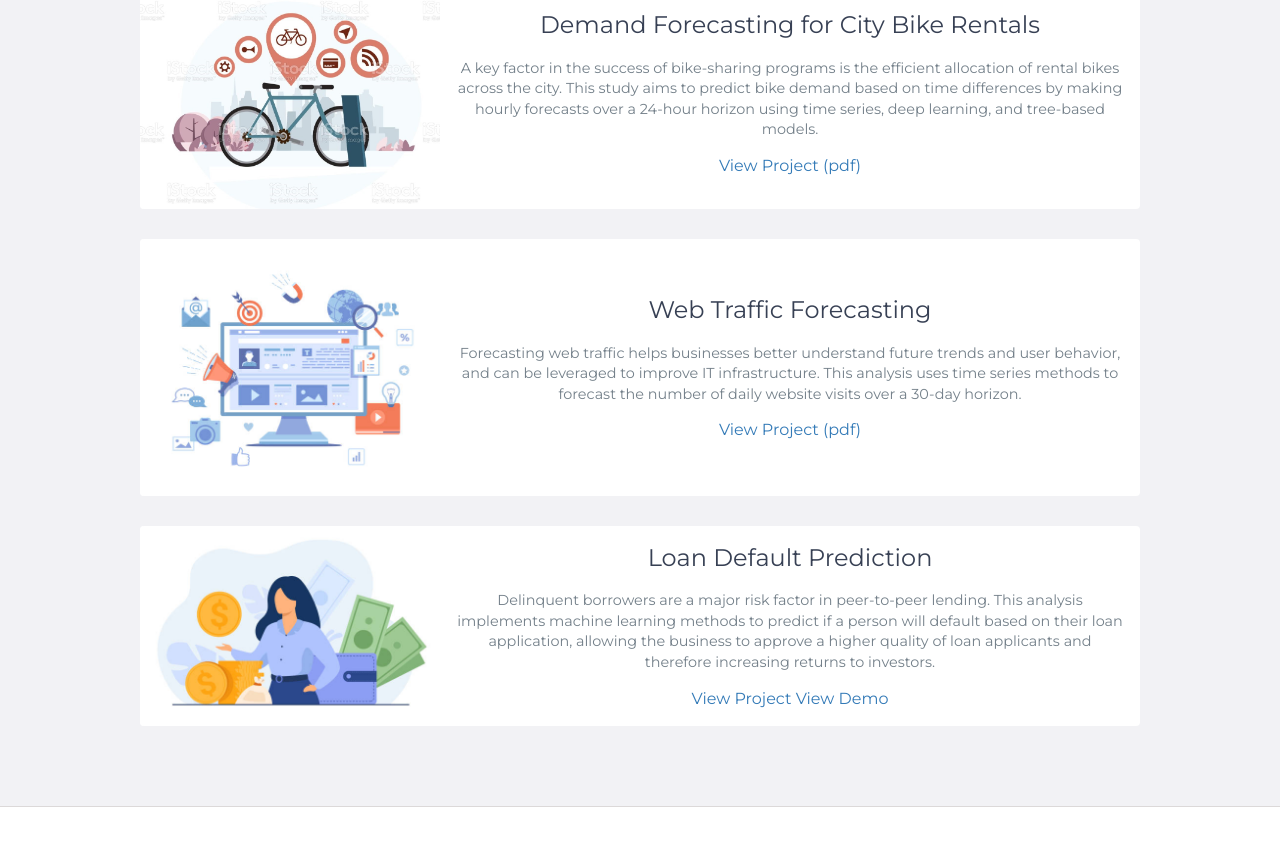
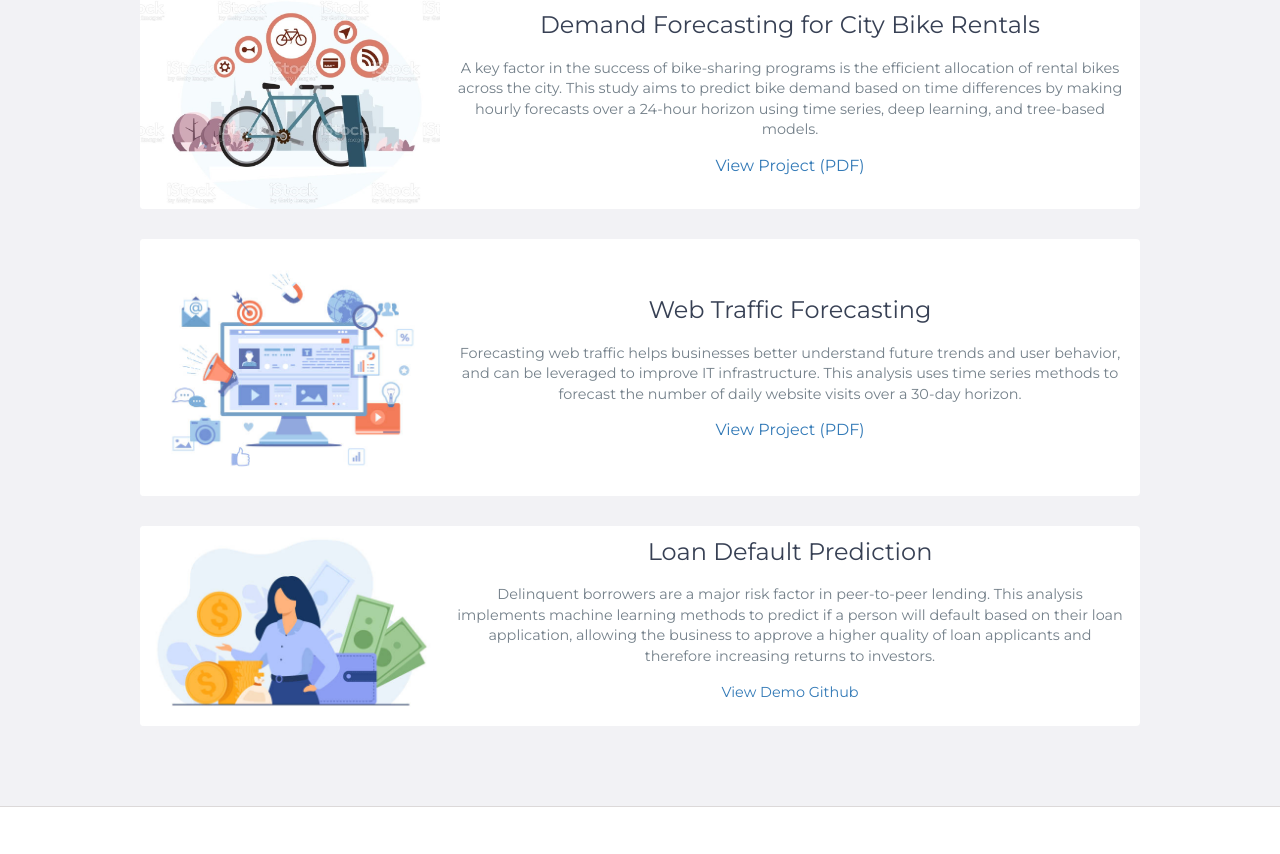
Before and after one commit to maxwkut/maxwkut.github.io, a website: page index.html in a window 1280 px wide. Shown: the part 1316-2170 px from the top of the page. Drawn offline with nearby package versions, Linux system fonts and the light colour scheme.

Commit message:
Update index.html

```diff
--- a/index.html
+++ b/index.html
@@ -113,7 +113,7 @@
                             This study aims to predict bike demand based on time differences by making hourly forecasts over a 24-hour horizon using
                             time series, deep learning, and tree-based models.
                         </p>
-                        <a href="https://github.com/maxwkut/BikeDemand/blob/main/BikeFinal.pdf">View Project (pdf)</a>
+                        <a href="https://github.com/maxwkut/BikeDemand/blob/main/BikeFinal.pdf">View Project (PDF)</a>
                     </div>
                     <!-- End .project-info -->
                 </div>
@@ -130,7 +130,7 @@
                             Forecasting web traffic helps businesses better understand future trends and user behavior, and can be leveraged to improve IT infrastructure.
 				This analysis uses time series methods to forecast the number of daily website visits over a 30-day horizon.
                         </p>
-                        <a href="https://github.com/maxwkut/Web-Traffic-Forecasting/blob/main/WebTraffic.pdf">View Project (pdf)</a>
+                        <a href="https://github.com/maxwkut/Web-Traffic-Forecasting/blob/main/WebTraffic.pdf">View Project (PDF)</a>
                     </div>
                     <!-- End .project-info -->
                 </div>
@@ -148,8 +148,11 @@
                             Delinquent borrowers are a major risk factor in peer-to-peer lending.
 				This analysis implements machine learning methods to predict if a person will default based on their loan application, allowing the business to approve a higher quality of loan applicants and therefore increasing returns to investors.
                         </p>
-                        <a href="https://github.com/maxwkut/LendingClub">View Project</a>
+			 <p>
                         <a href="https://maxwkut.shinyapps.io/LendingClub/">View Demo</a>
+
+			<a href="https://github.com/maxwkut/LendingClub">Github</a>
+			</p>
                     </div>
                     <!-- End .project-info -->
                 </div>
```
